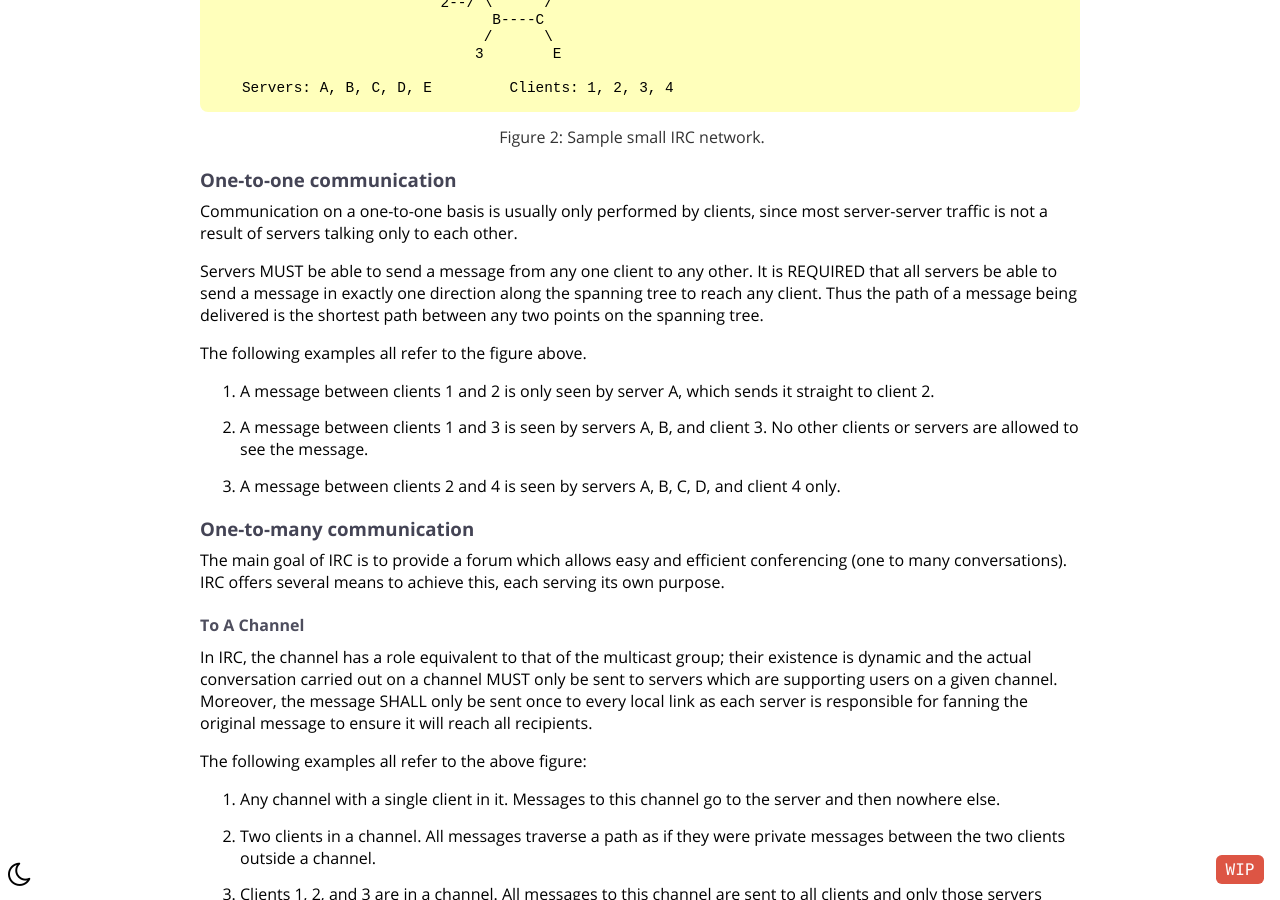
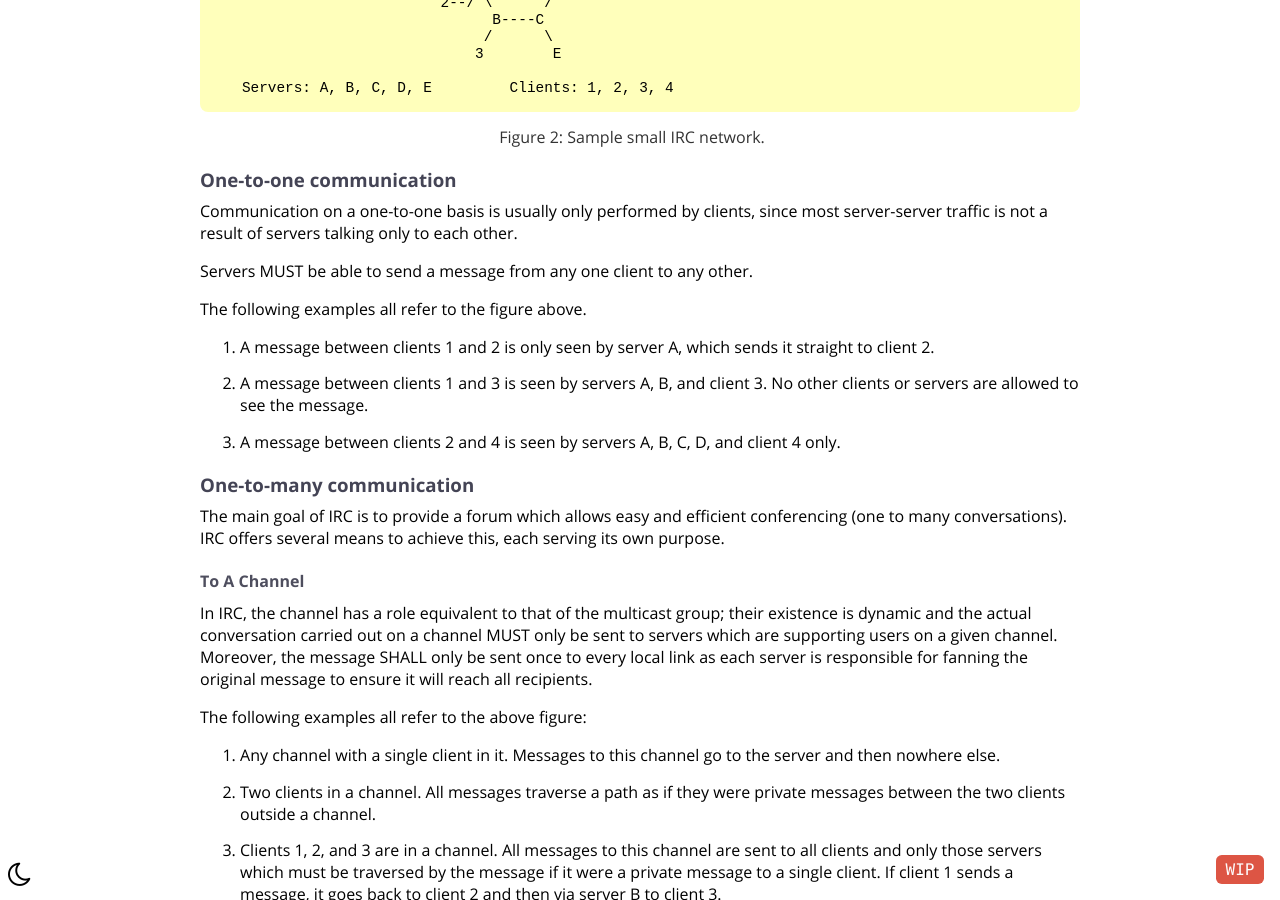
Before and after one commit to ircdocs/modern-irc, a Jekyll site: the page built from index.md, in a window 1280 px wide and 900 px high, scrolled down 11345 px. Built offline with Jekyll 4.4.1, drawn with Linux system fonts in a browser that asks for light colours; the table of contents is made by our own code.

Commit message:
Remove obsolete requirement that servers be organized as a spanning tree

```diff
--- a/_includes/concepts.md
+++ b/_includes/concepts.md
@@ -130,7 +130,7 @@ This section ONLY deals with the spanning-tree topology, shown in the figure bel
 
 Communication on a one-to-one basis is usually only performed by clients, since most server-server traffic is not a result of servers talking only to each other.
 
-Servers MUST be able to send a message from any one client to any other. It is REQUIRED that all servers be able to send a message in exactly one direction along the spanning tree to reach any client. Thus the path of a message being delivered is the shortest path between any two points on the spanning tree.
+Servers MUST be able to send a message from any one client to any other.
 
 The following examples all refer to the figure above.
 
```
